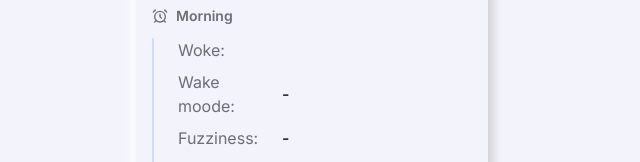
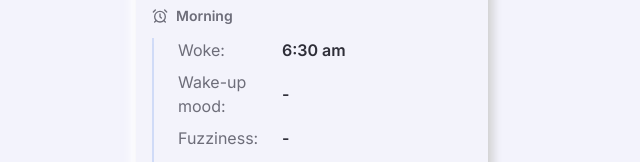
Before and after one commit to pagetribe/sleepwell, a Next.js app: page / in a window 1280 px wide. Both pictures are taken after typing "Sample" into the empty fields and a click on the button "Save Log". Shown: the part 211-373 px from the top of the page, without its empty margins (328-968 px from the left). Built offline with nearby package versions, Linux system fonts and the light colour scheme.

Commit message:
backward compatible wake time

```diff
--- a/src/components/sleep-log-list.tsx
+++ b/src/components/sleep-log-list.tsx
@@ -26,7 +26,18 @@ const MoodIndicator: FC<{ value: number }> = ({ value }) => {
   return <span className="text-3xl" title={mood.description}>{mood.label}</span>;
 };
 
-export const SleepLogList: FC<SleepLogListProps> = ({ logs, onDelete, onEdit, defaultOpenId = null }) => {
+export const SleepLogList: FC<SleepLogListProps> = ({ logs: rawLogs, onDelete, onEdit, defaultOpenId = null }) => {
+  // Normalize logs to handle legacy `wakeupTime` property from older data structures.
+  const logs = rawLogs.map(log => {
+    const logWithLegacyProp = log as SleepLog & { wakeupTime?: string };
+    if (logWithLegacyProp.wakeupTime && !logWithLegacyProp.wakeup) {
+      // eslint-disable-next-line @typescript-eslint/no-unused-vars
+      const { wakeupTime, ...rest } = logWithLegacyProp;
+      return { ...rest, wakeup: wakeupTime } as SleepLog;
+    }
+    return log;
+  });
+
   if (logs.length === 0) {
     return (
       <div>
@@ -243,7 +254,7 @@ export const SleepLogList: FC<SleepLogListProps> = ({ logs, onDelete, onEdit, de
                               <span className="font-semibold">{formatTime(log.wakeup)}</span>
                             </div>
                             <div className="flex items-center gap-2">
-                              <span className="text-muted-foreground w-24">Wake moode:</span>
+                              <span className="text-muted-foreground w-24">Wake-up mood:</span>
                               <span className="font-semibold">{log.wakeupMood > 0 ? `${log.wakeupMood}/5` : '-'}</span>
                             </div>
                             <div className="flex items-center gap-2">
```
